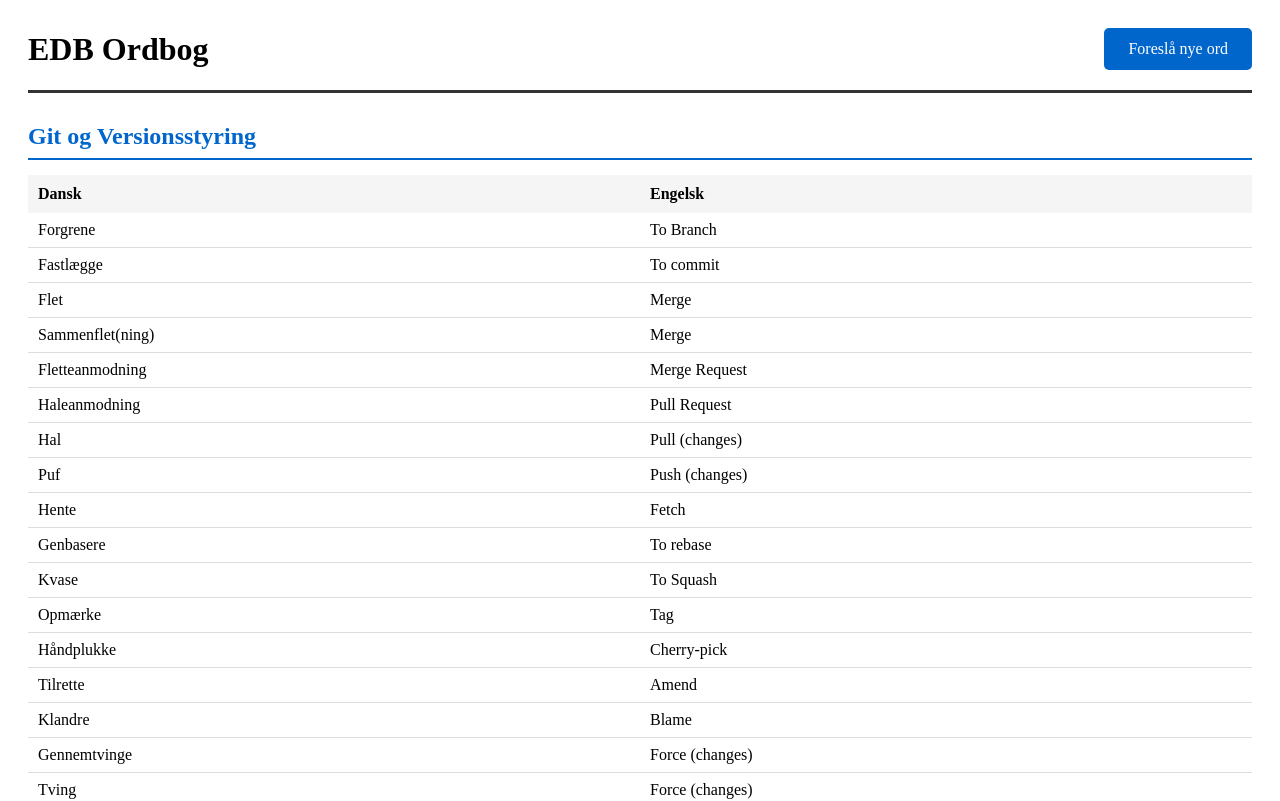
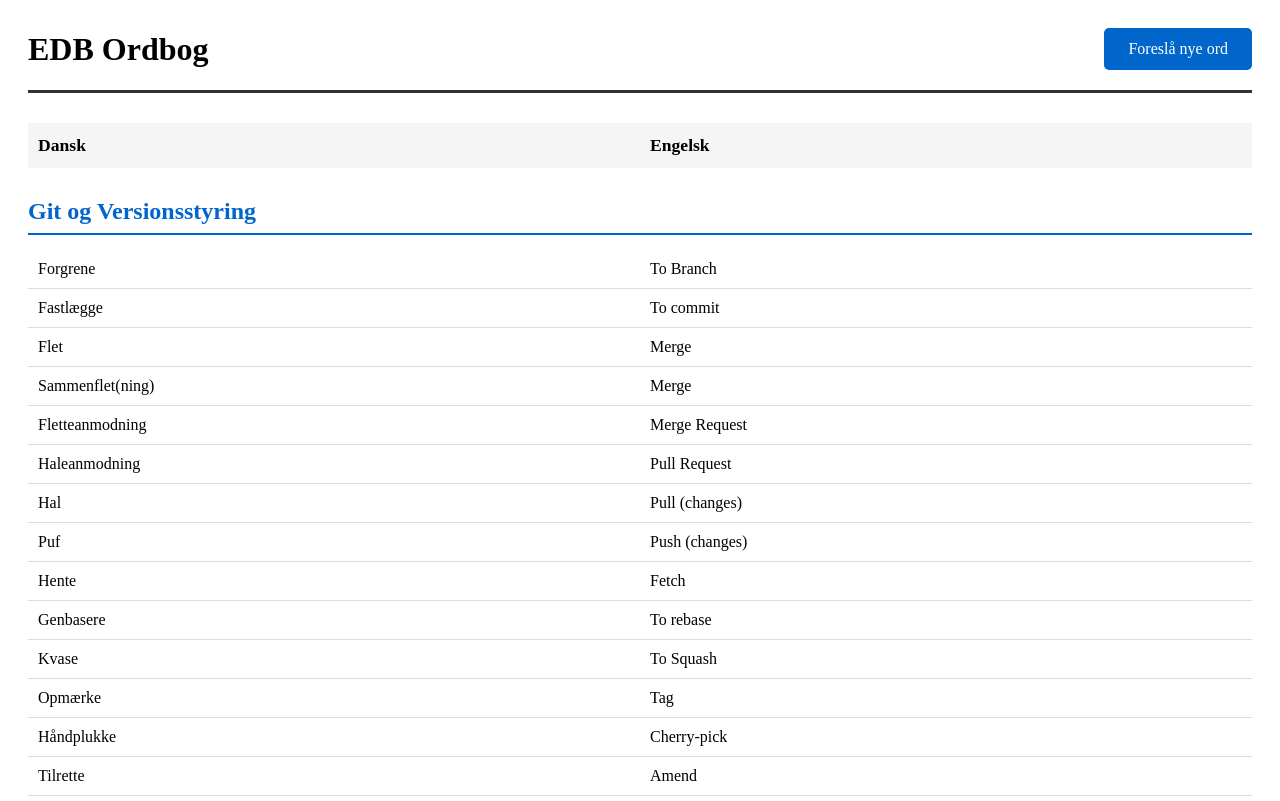
Before and after one commit to AtToftegaard/topdatamat, a Vue app: page / in a window 1280 px wide. Shown: the top 801 px of the page. Built offline with nearby package versions, Linux system fonts and the light colour scheme; the HTML template or start-up script is replaced by a standard one.

Commit message:
improve layout

```diff
--- a/src/App.vue
+++ b/src/App.vue
@@ -11,22 +11,19 @@
       </a>
     </div>
 
+    <div class="language-header">
+      <div class="lang-col">Dansk</div>
+      <div class="lang-col">Engelsk</div>
+    </div>
+
     <div v-for="(words, category) in dictionary" :key="category" class="category-section">
       <h2 class="category-title">{{ category }}</h2>
-      <table>
-        <thead>
-          <tr>
-            <th>Dansk</th>
-            <th>Engelsk</th>
-          </tr>
-        </thead>
-        <tbody>
-          <tr v-for="(word, index) in words" :key="index">
-            <td>{{ word.dansk }}</td>
-            <td>{{ word.engelsk }}</td>
-          </tr>
-        </tbody>
-      </table>
+      <div class="words-list">
+        <div v-for="(word, index) in words" :key="index" class="word-row">
+          <div class="word-cell">{{ word.dansk }}</div>
+          <div class="word-cell">{{ word.engelsk }}</div>
+        </div>
+      </div>
     </div>
   </div>
 </template>
--- a/src/assets/App.css
+++ b/src/assets/App.css
@@ -33,6 +33,23 @@
     background-color: #0052a3;
 }
 
+.language-header {
+    display: grid;
+    grid-template-columns: 1fr 1fr;
+    gap: 20px;
+    padding: 12px 10px;
+    background-color: #f5f5f5;
+    margin-bottom: 30px;
+    position: sticky;
+    top: 0;
+    z-index: 10;
+}
+
+.lang-col {
+    font-weight: 700;
+    font-size: 1.1em;
+}
+
 .category-section {
     margin-bottom: 40px;
     break-inside: avoid;
@@ -46,42 +63,25 @@
     border-bottom: 2px solid #0066cc;
 }
 
-table {
-    width: 100%;
-    margin: 0 auto 20px;
-    border-collapse: collapse;
+.words-list {
+    display: flex;
+    flex-direction: column;
 }
 
-tbody {
-    display: block;
-}
-
-thead {
-    display: table;
-    width: 100%;
-    table-layout: fixed;
-}
-
-thead th {
-    background-color: #f5f5f5;
-}
-
-th {
-    text-align: left;
-    padding: 10px;
-    font-weight: 600;
-}
-
-td {
+.word-row {
+    display: grid;
+    grid-template-columns: 1fr 1fr;
+    gap: 20px;
     padding: 8px 10px;
     border-bottom: 1px solid #ddd;
 }
 
-tr {
-    break-inside: avoid;
-    display: table;
-    width: 100%;
-    table-layout: fixed;
+.word-row:hover {
+    background-color: #f9f9f9;
+}
+
+.word-cell {
+    padding: 2px 0;
 }
 
 @media (max-width: 1200px) {
@@ -91,10 +91,6 @@
 }
 
 @media (max-width: 768px) {
-    tbody {
-        column-count: 1;
-    }
-
     .header {
         flex-direction: column;
         gap: 15px;
@@ -104,4 +100,8 @@
     .header h1 {
         font-size: 1.5em;
     }
+
+    .language-header {
+        position: relative;
+    }
 }
```
